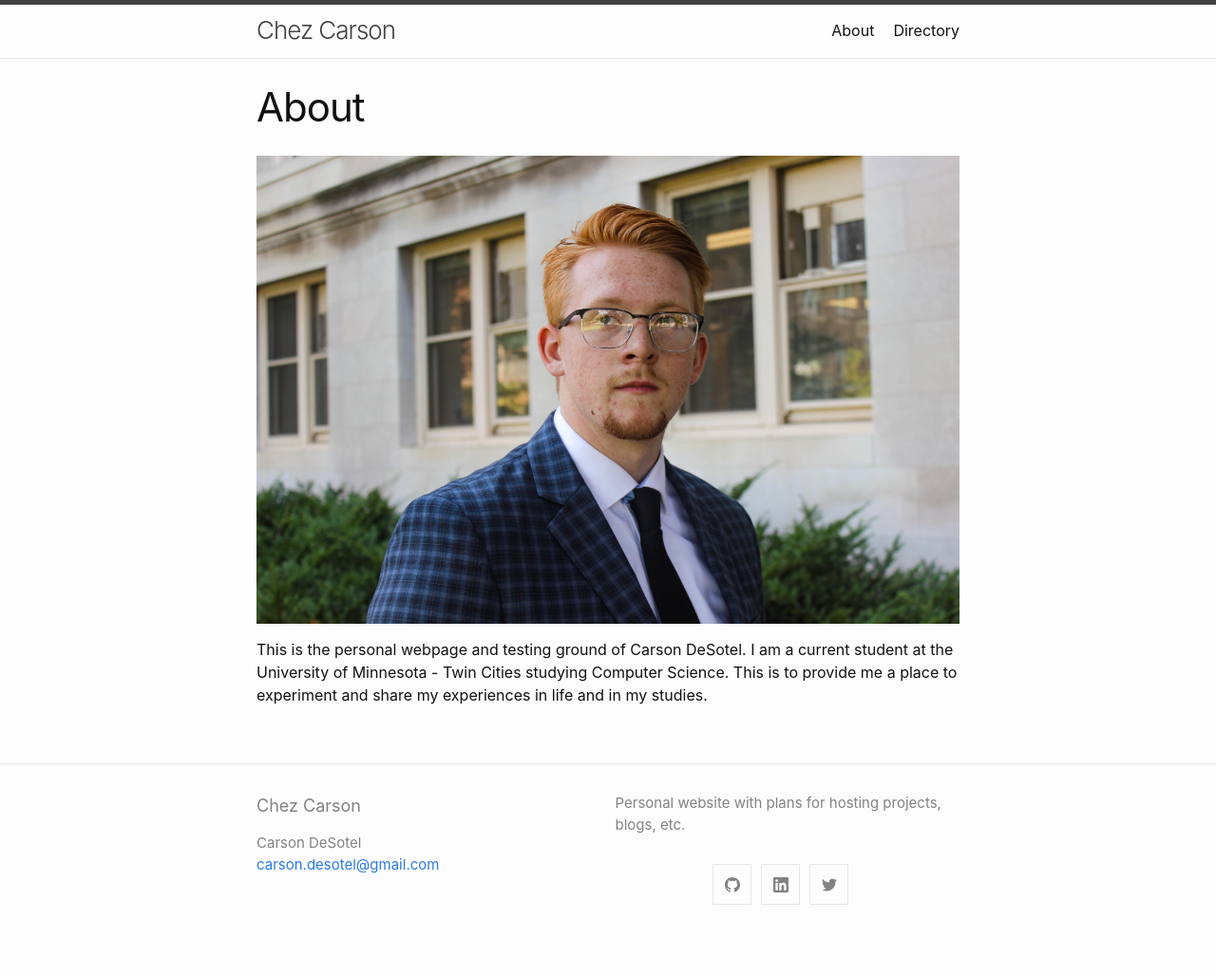
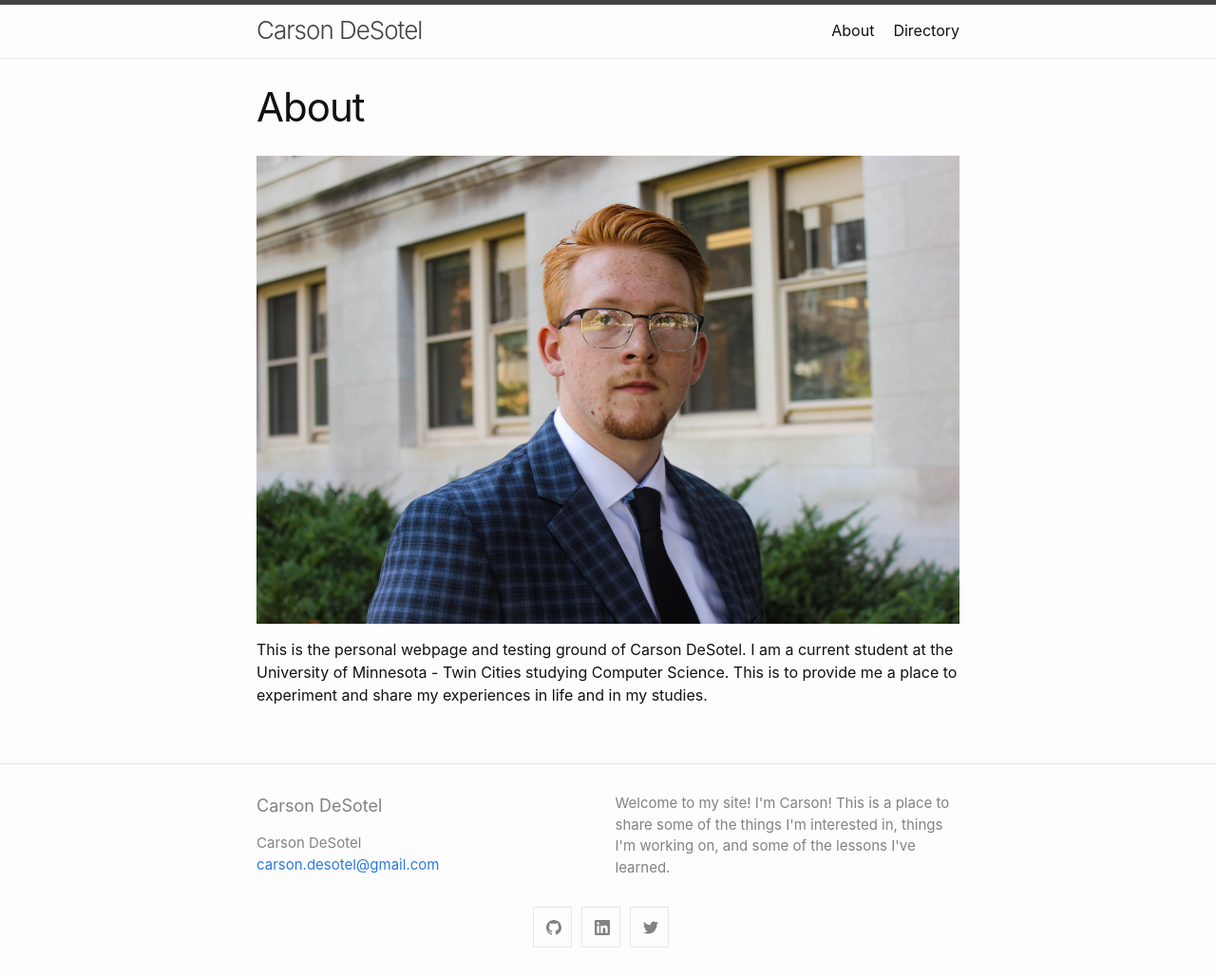
Before and after one commit to Carson-DeSotel/Carson-DeSotel.github.io, a Jekyll site: the page built from about.md, in a window 1280 px wide. Shown: the whole page at 95% size. Built offline with Jekyll 4.4.1, drawn with Linux system fonts in a browser that asks for light colours; before the commit the page ends 983 px from its top, so only the background shows below that.

Commit message:
updates to change header and include Stack Overflow link

```diff
--- a/_config.yml
+++ b/_config.yml
@@ -1,17 +1,17 @@
-title: Chez Carson
+title: Carson DeSotel
 author: Carson DeSotel
 email: carson.desotel@gmail.com
 
-description: > # this means to ignore newlines until "baseurl:"
-  Personal website with plans for hosting projects, blogs, etc.
+description: >
+  Welcome to my site! I'm Carson! This is a place to share some of the things I'm interested in, things I'm working on, and some of the lessons I've learned.
 
-show_excerpts: false # set to true to show excerpts on the homepage
+show_excerpts: true # set to true to show excerpts on the homepage
 
 minima:
   social_links:
     github: Carson-DeSotel
     twitter: carson_desotel
-    stackoverflow: users/10751604/carson
+    stackoverflow_username: 10751604/carson
     linkedin: carson-desotel
 
 header-pages:
```
